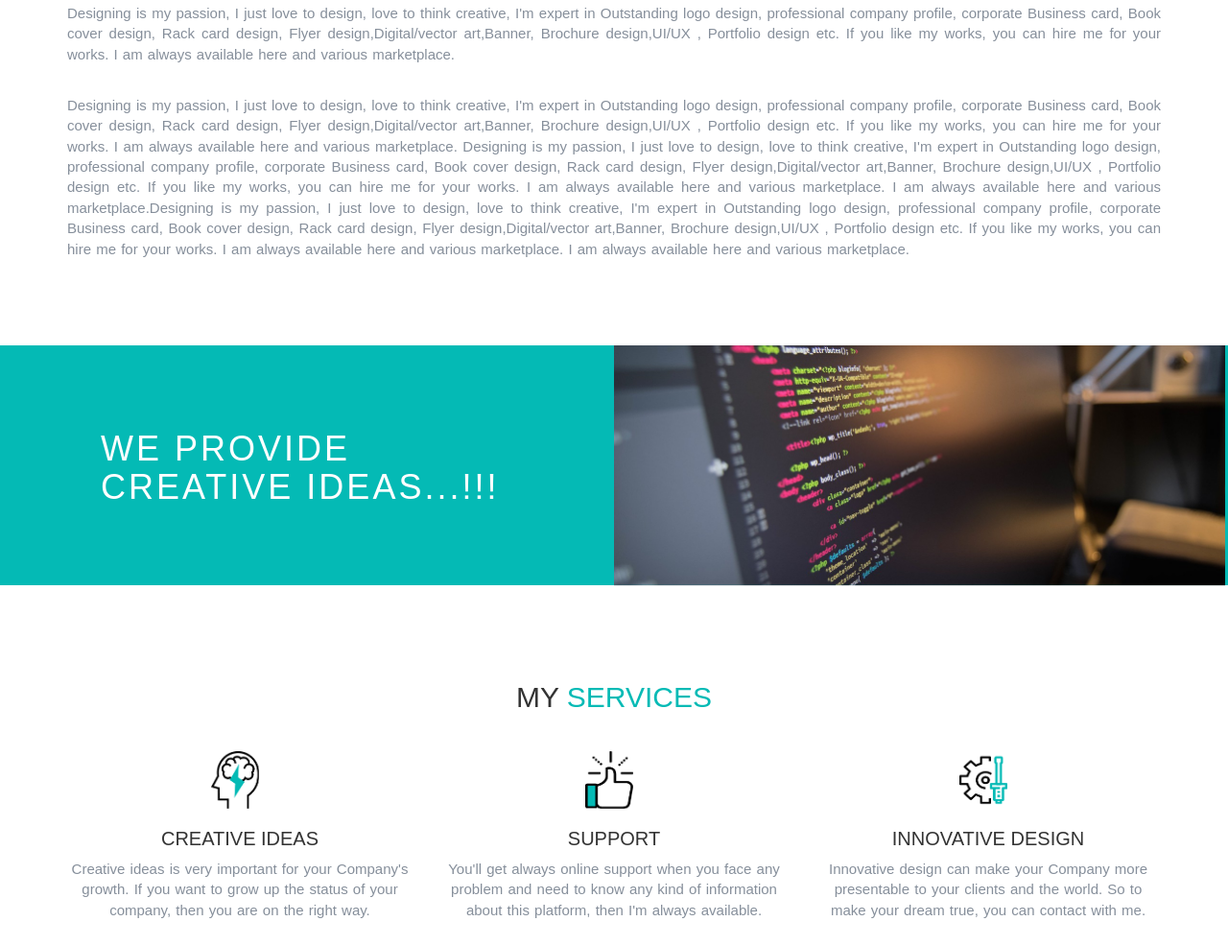
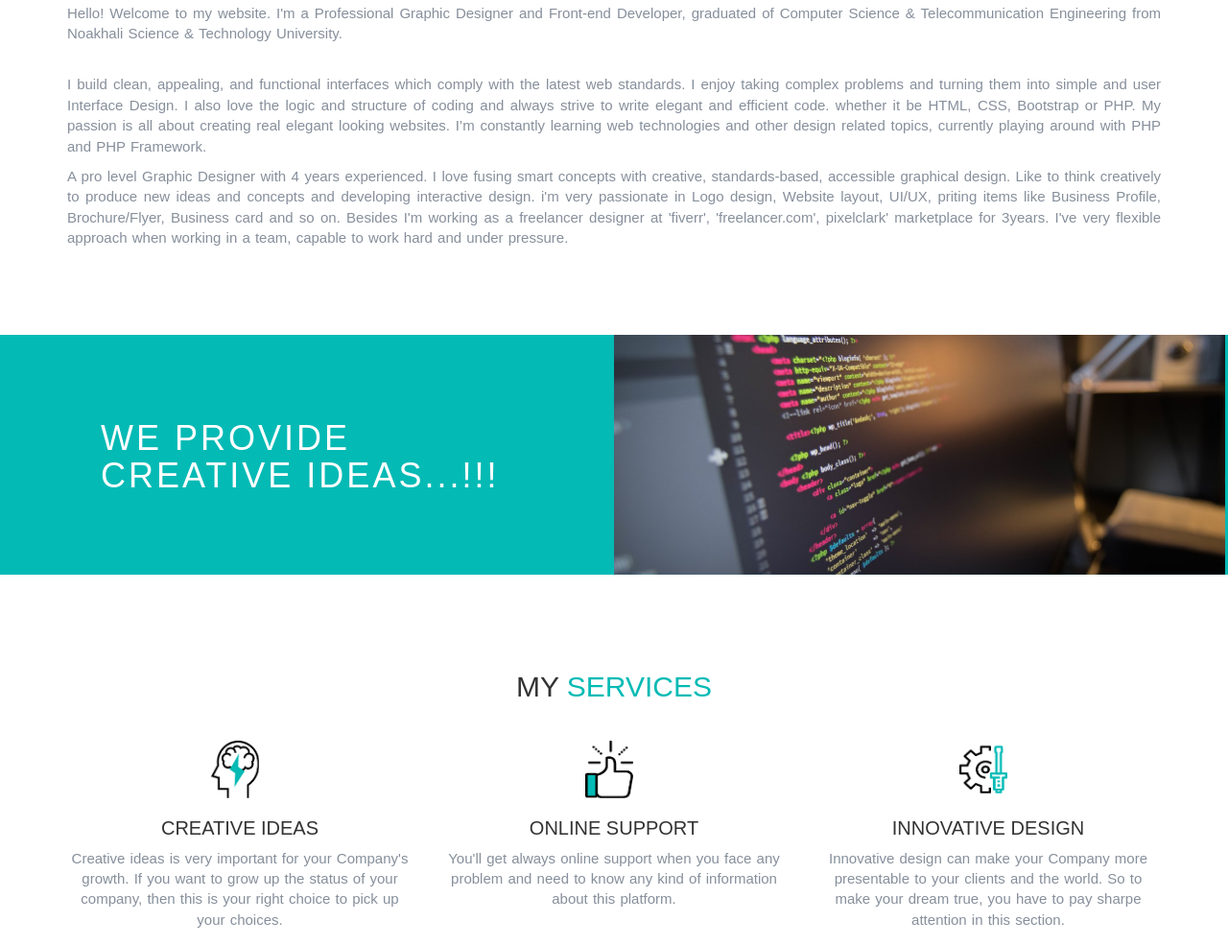
Before and after one commit to samiha02/portfolio, a plain HTML site: page index.html in a window 1280 px wide. Shown: the part 1108-2093 px from the top of the page at 96% size. Drawn offline with nearby package versions, Linux system fonts and the light colour scheme; files that its build step writes are made by us from their sources.

Commit message:
about updated

```diff
--- a/index.html
+++ b/index.html
@@ -2,7 +2,7 @@
 <html>
 	<head>
 		<meta charset="utf-8">
-		<title>Samiha.akram - Portfoliob Website</title>
+		<title>Samiha.akram - Portfolio</title>
 		<link rel="icon" type="image/png" href="img/s-01.png">
 		<meta name="viewport" content="width=device-width,initial-scale=1.0">
 		<meta http-equiv="X-UA-Compatible" content="ie-edge">
@@ -74,11 +74,13 @@
 				</div>
 			</div>
 			<div class="container aboutmep">
-				<p class="wow slideInLeft animated" data-wow-delay="0.2s"animation-duration: "1s" style="animation-delay:0.2s; visibility:visible;">Designing is my passion, I just love to design, love to think creative, I'm expert in Outstanding logo design, professional company profile, corporate Business card, Book cover design, Rack card design, Flyer design,Digital/vector art,Banner, Brochure design,UI/UX , Portfolio design etc. If you like my works, you can hire me for your works. I am always available here and various marketplace.
+				<p class="wow slideInLeft animated" data-wow-delay="0.2s"animation-duration: "1s" style="animation-delay:0.2s; visibility:visible;">Hello! Welcome to my website. I'm a Professional Graphic Designer and Front-end Developer, graduated of Computer Science & Telecommunication Engineering from Noakhali Science & Technology University.
 				</p>
 				<br/>
-				<p class="wow slideInRight animated" data-wow-delay="0.2s"animation-duration: "1s" style="animation-delay:0.2s; visibility:visible;">Designing is my passion, I just love to design, love to think creative, I'm expert in Outstanding logo design, professional company profile, corporate Business card, Book cover design, Rack card design, Flyer design,Digital/vector art,Banner, Brochure design,UI/UX , Portfolio design etc. If you like my works, you can hire me for your works. I am always available here and various marketplace.
-				Designing is my passion, I just love to design, love to think creative, I'm expert in Outstanding logo design, professional company profile, corporate Business card, Book cover design, Rack card design, Flyer design,Digital/vector art,Banner, Brochure design,UI/UX , Portfolio design etc. If you like my works, you can hire me for your works. I am always available here and various marketplace. I am always available here and various marketplace.Designing is my passion, I just love to design, love to think creative, I'm expert in Outstanding logo design, professional company profile, corporate Business card, Book cover design, Rack card design, Flyer design,Digital/vector art,Banner, Brochure design,UI/UX , Portfolio design etc. If you like my works, you can hire me for your works. I am always available here and various marketplace. I am always available here and various marketplace.</p>
+				<p class="wow slideInRight animated" data-wow-delay="0.2s"animation-duration: "1s" style="animation-delay:0.2s; visibility:visible;">
+				I build clean, appealing, and functional interfaces which comply with the latest web standards. I enjoy taking complex problems and turning them into simple and user Interface Design. I also love the logic and structure of coding and always strive to write elegant and efficient code. whether it be HTML, CSS, Bootstrap or PHP. My passion is all about creating real elegant looking websites. I’m constantly learning web technologies and other design related topics, currently playing around with PHP and PHP Framework.</p>
+
+				<p>A pro level Graphic Designer with 4 years experienced. I love fusing smart concepts with creative, standards-based, accessible graphical design. Like to think creatively to produce new ideas and concepts and developing interactive design. i'm very passionate in Logo design, Website layout, UI/UX, priting items like Business Profile, Brochure/Flyer, Business card and so on. Besides I'm working as a freelancer designer at 'fiverr', 'freelancer.com', pixelclark' marketplace for 3years. I've very flexible approach when working in a team, capable to work hard and under pressure. </p>
 			</div>
 	</main>
 
@@ -103,21 +105,21 @@
      			 <div class="service-area">
      			 	<img src="img/cz.png" class="icons wow zoomIn animated" data-wow-delay="0.3s"animation-duration: "1s" style="animation-delay:0.3s; visibility:visible;">
 	     			 <h2>Creative Ideas</h2>
-	     			 <p>Creative ideas is very important for your Company's growth. If you want to grow up the status of your company, then you are on the right way.</p>
+	     			 <p>Creative ideas is very important for your Company's growth. If you want to grow up the status of your company, then this is your right choice to pick up your choices.</p>
 	     		</div>
      		</div>
      			<div class="service-area">
      		<div class="col-lg-4 col-md-4 col-sm-4 ">
      				<img src="img/support.png" class="icons wow zoomIn animated" data-wow-delay="0.3s"animation-duration: "1s" style="animation-delay:0.3s; visibility:visible;">
-     			 	<h2>Support</h2>
-     			 	<p>You'll get always online support when you face any problem and need to know any kind of information about this platform, then I'm always available.</p>
+     			 	<h2>Online Support</h2>
+     			 	<p>You'll get always online support when you face any problem and need to know any kind of information about this platform.</p>
      			</div>
      		</div>
      		<div class="col-lg-4 col-md-4 col-sm-4">
      			<div class="service-area">
      				<img src="img/process.png" class="icons wow zoomIn animated" data-wow-delay="0.3s" animation-duration: "1s" style="animation-delay:0.3s; visibility:visible;">
      			 	<h2>Innovative Design</h2>
-     			 	<p>Innovative design can make your Company more presentable to your clients and the world. So to make your dream true, you can contact with me.</p>
+     			 	<p>Innovative design can make your Company more presentable to your clients and the world. So to make your dream true, you have to pay sharpe attention in this section.</p>
      			</div>
      		</div>
      	</div>
@@ -163,13 +165,13 @@
 			<div class="col-md-6 wow flipInX animated" data-wow-delay="0.8s" animation-duration="1s"style="animation-delay:0.8s; visibility:visible;">
 					<h4>HTML & CSS</h4>
 						<div class="progress">
-							<div class="progress-bar bar" role="progressbar" arial-valuenow="75"aria-valuemin="0"aria-valuemax="100"style="width: 75%;">75%</div>
+							<div class="progress-bar bar" role="progressbar" arial-valuenow="85"aria-valuemin="0"aria-valuemax="100"style="width: 85%;">85%</div>
 						</div>
 			</div>
 			<div class="col-md-6 wow flipInX animated" data-wow-delay="0.8s" animation-duration="1s"style="animation-delay:0.8s; visibility:visible;">
 				<h4>BOOTSTRAP</h4>
 					<div class="progress">
-						<div class="progress-bar bar" role="progressbar" arial-valuenow="60"aria-valuemin="0"aria-valuemax="100"style="width: 75%;">60%</div>
+						<div class="progress-bar bar" role="progressbar" arial-valuenow="80"aria-valuemin="0"aria-valuemax="100"style="width: 80%;">80%</div>
 					</div>
 			</div>
 		</div>
```
